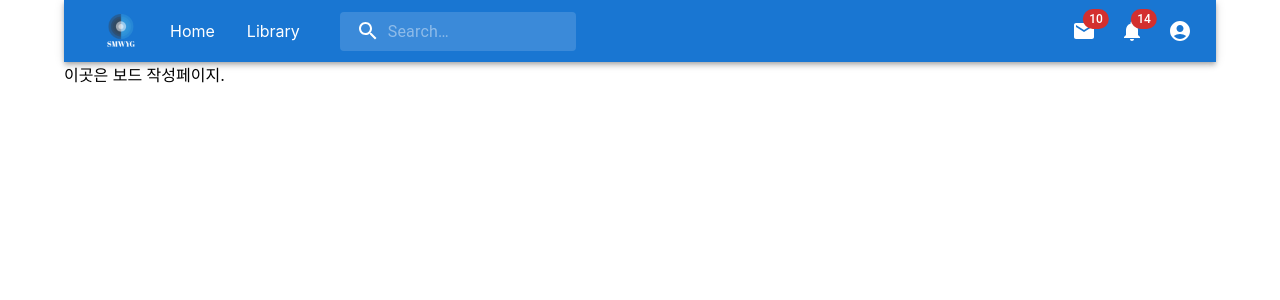
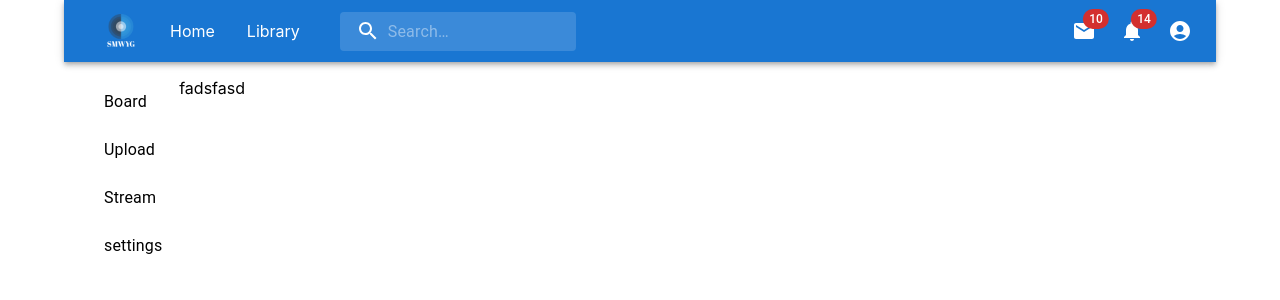
Before and after one commit to MinsuKim21/22-summer-UXM, a React (Create React App) app: page /new in a window 1280 px wide. Shown: the top 300 px of the page. Built offline with nearby package versions, Linux system fonts and the light colour scheme.

Commit message:
Feat : add Boardside component

```diff
--- a/src/Pages/BoardPage/BoardAdd.js
+++ b/src/Pages/BoardPage/BoardAdd.js
@@ -1,8 +1,15 @@
-import { Container, } from '@mui/material';
-// import BoardSide from '../../components/BoardSide';
+import { Container, Box} from '@mui/material';
+import BoardSide from '../../components/BoardSide';
 const New = () => {
   return (
-    <Container sx={{ display: 'flex' }}>이곳은 보드 작성페이지.</Container>
+    <Container sx={{ height: '100vh', mt: 2, display: 'flex' }}>
+      <Box width={'10%'}>
+        <BoardSide />
+      </Box>
+      <Box width={'90%'}>
+        fadsfasd
+      </Box>
+    </Container>
   );
 };
 export default New;
```
